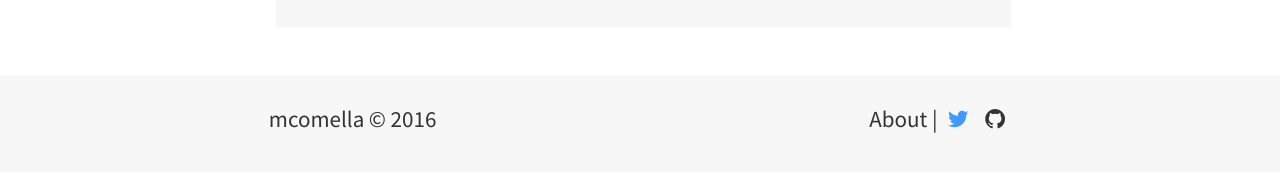
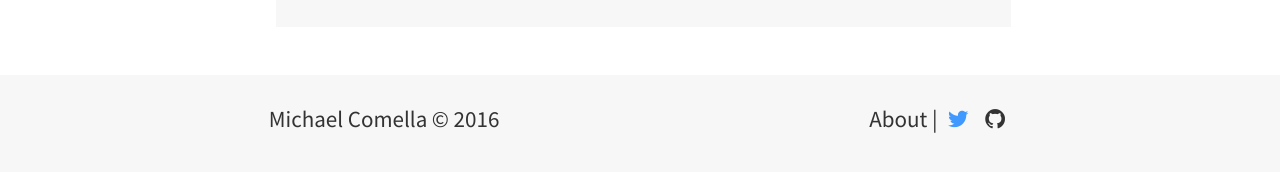
Before and after one commit to mcomella/mcomella.github.com, a Jekyll site: the page built from index.html, in a window 1280 px wide. Shown: the part 479-651 px from the top of the page. Built offline with Jekyll 4.4.1, drawn with Linux system fonts in a browser that asks for light colours; the list of posts is cut into pages by our own code.

Commit message:
Move title to full name; Add nickname title to id.

```diff
--- a/_config.yml
+++ b/_config.yml
@@ -1,6 +1,7 @@
 # User Settings | Edit these according to your site
 
-title: mcomella
+title: Michael Comella
+nickname_title: mcomella
 email:
 author: Michael Comella
 
--- a/_layouts/default.html
+++ b/_layouts/default.html
@@ -27,7 +27,7 @@
 						{% if page.title == "About" %}
 							About
 						{% else %}
-							{{ site.title }}
+							{{ site.nickname_title }}
 						{% endif %}
 						</h1>
 					</a>
```
